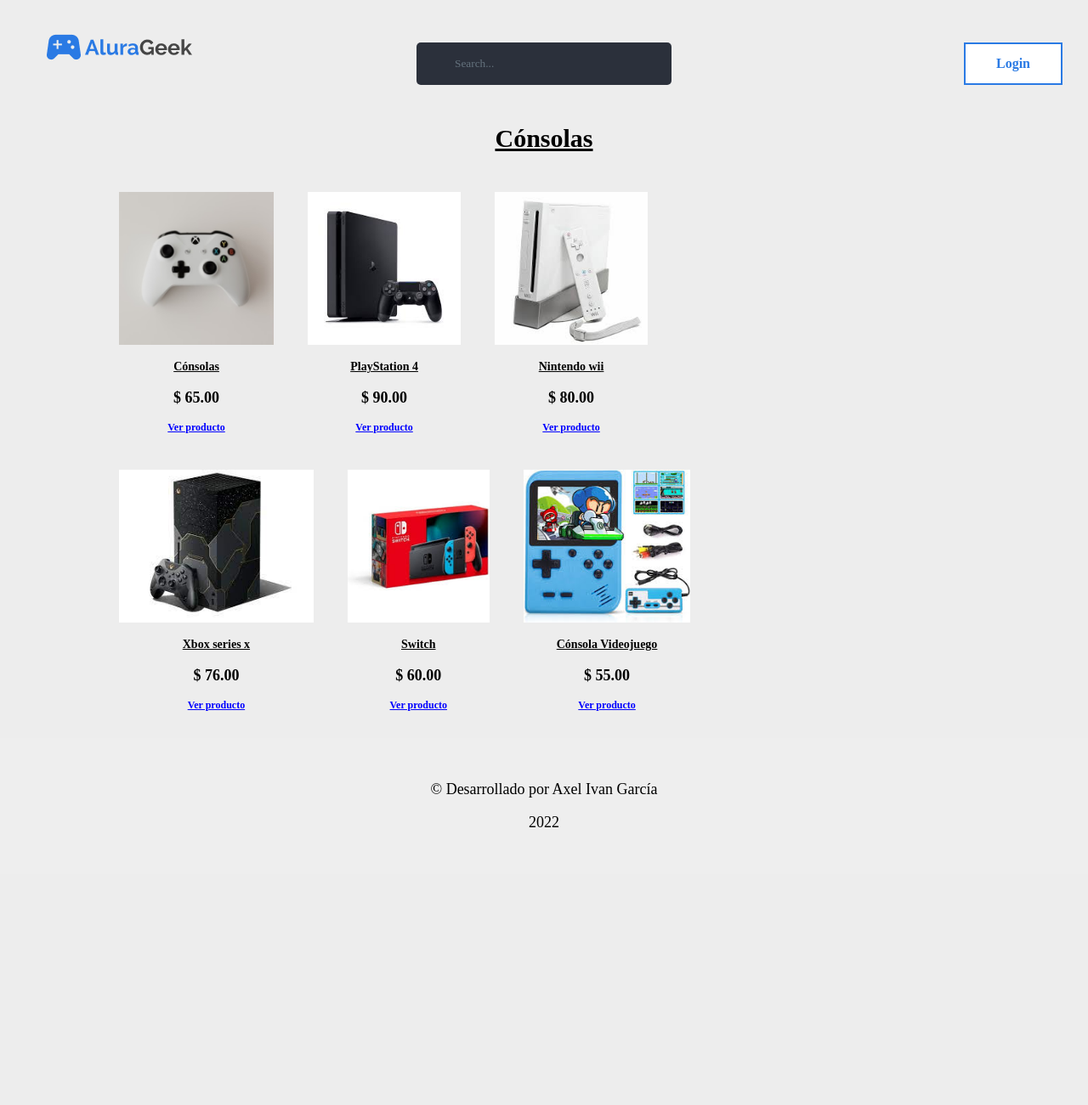
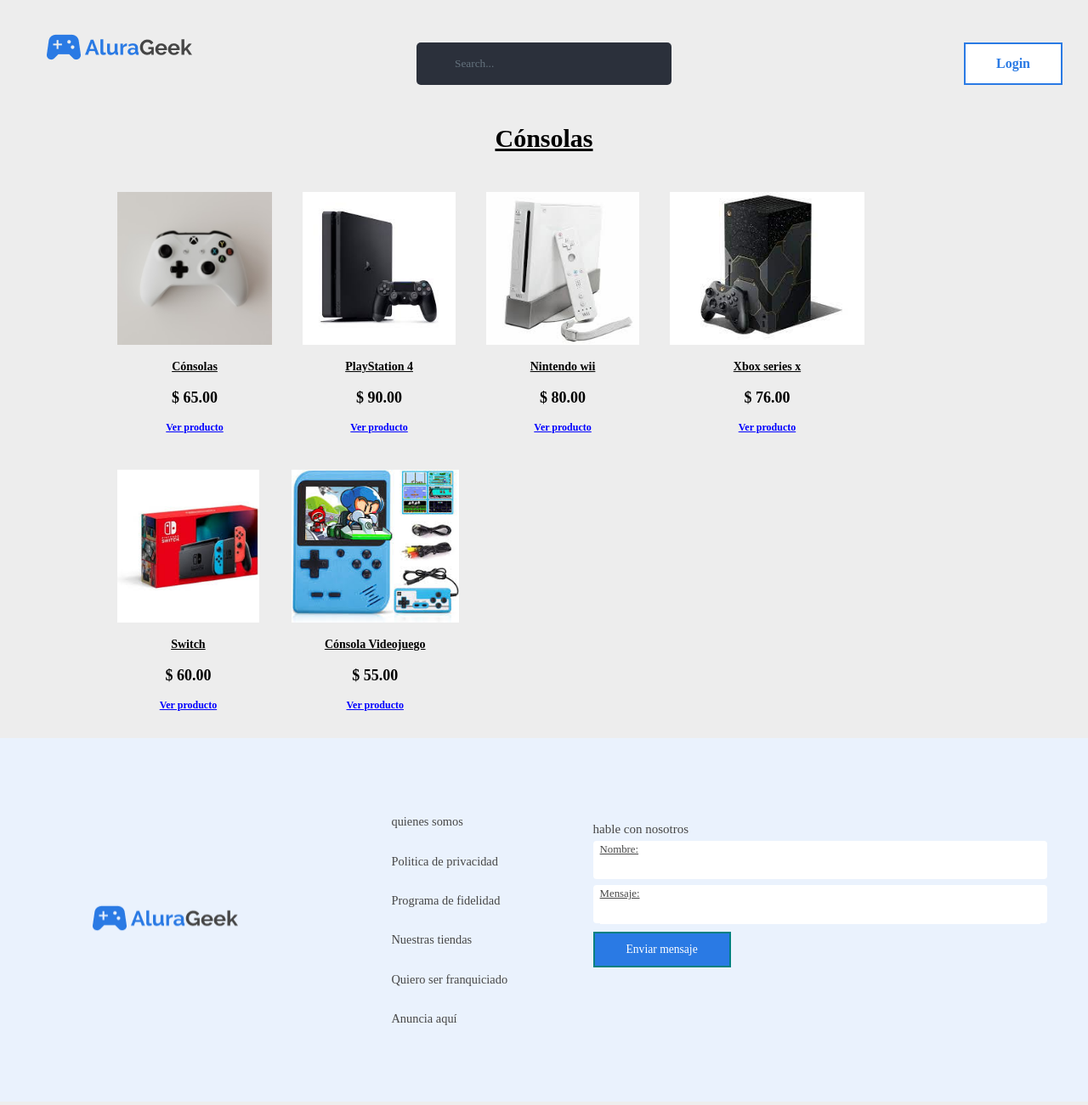
Before and after one commit to axlg98/E-commerce, a plain HTML site: page consola.html in a window 1280 px wide. Shown: the top 1301 px of the page at 85% size. Before the commit the page ends 1029 px from the top, so only its background shows below. Drawn offline with Linux system fonts and the light colour scheme.

Commit message:
agregando límitaciones y otras cosas

```diff
--- a/consola.html
+++ b/consola.html
@@ -8,12 +8,15 @@
     <link rel="stylesheet" type="text/css" href="css/style.css"/>
     <link rel="stylesheet" type="text/css" href="./css/rodapie/rodapie.css"/>
     <link rel="stylesheet" type="text/css" href="./css/productos-Galerias/productos-galeria.css"/>
+    <link rel="stylesheet" type="text/css" href="./css/contactos/contacts.css"/>
+    <link rel="stylesheet" type="text/css" href="./css/contactos/formulario.css"/>
+    <script src="./js/boton.js"></script>
     <title>Cónsolas</title>
 </head>
     <body>
         <header class="headerPrincipal">
             <div class="logo">
-                <img src="img/ecommerce.png" class="logo-header">
+                <a href="index.html"><img src="img/ecommerce.png" class="logo-header"></a>
             </div>
             <div class="box">
                 <div class="section-search">
@@ -31,31 +34,31 @@
                 <div class="categoria cat1">
                     <div class="capa capa__contenedor">
                     <ul class="lista__categoria lista__categoria-console">
-                        <li class="item">
+                        <li class="item item__console">
                             <img src="./img/consolas-videojuegos/joystick.png" alt="joystick" class="categoria__img">
                             <p class="item__titulo">Cónsolas</p>
                             <p class="item__precio">$ 65.00</p>
                             <a href="#"> <p>Ver producto</p></a>
                         </li>
-                        <li class="item">
+                        <li class="item item__console">
                             <img src="./img/consolas-videojuegos/play4.jpeg" alt=" PlayStation 4" class="categoria__img">
                             <p class="item__titulo">PlayStation 4</p>
                             <p class="item__precio">$ 90.00</p>
                             <a href="#"> <p>Ver producto</p></a>
                         </li>
-                        <li class="item">
+                        <li class="item item__console">
                             <img src="./img/consolas-videojuegos/wii.jpeg" alt="Nintendo wii" class="categoria__img">
                             <p class="item__titulo">Nintendo wii</p>
                             <p class="item__precio">$ 80.00</p>
                             <a href="#"> <p>Ver producto</p></a>
                         </li>
-                        <li class="item">
+                        <li class="item item__console">
                             <img src="./img/consolas-videojuegos/xbox.jpeg" alt="xbox" class="categoria__img">
                             <p class="item__titulo">Xbox series x</p>
                             <p class="item__precio">$ 76.00</p>
                             <a href="#"> <p>Ver producto</p></a>
                         </li>
-                        <li class="item">
+                        <li class="item item__console">
                             <img src="./img/consolas-videojuegos/switch.jpeg" alt="xbox" class="categoria__img">
                             <p class="item__titulo">Switch</p>
                             <p class="item__precio">$ 60.00</p>
@@ -72,6 +75,37 @@
                 </div>
             </div>
         </div>
+        <section class="contacts">
+            <div class="contacts__contenedor">
+                <div class="img__contacts">
+                    <img src="./img/footer-img/footer-Logo.png" alt="Logo de AluraGeek" class="contacts__img">
+                </div>
+                <div class="rodapie__contacts">
+                    <ul class="lista__contacts">
+                        <li class="item__contacts"> <p>quienes somos</p> </li>
+                        <li class="item__contacts"> <p>Politica de privacidad</p> </li>
+                        <li class="item__contacts"> <p>Programa de fidelidad</p> </li>
+                        <li class="item__contacts"> <p>Nuestras tiendas</p> </li>
+                        <li class="item__contacts"> <p>Quiero ser franquiciado</p> </li>
+                        <li class="item__contacts"> <p>Anuncia aquí</p> </li>
+                    </ul>
+                </div>
+                <div class="form">
+                    <form class="formulario">
+                        <span class="form__titulo">hable con nosotros</span>
+                        <div class="form__nombre">
+                            <label for="nombre">Nombre: </label>
+                            <input id="nombre" type="text"  name="campoTexto" onblur="validar(campoTexto.value)">
+                        </div>
+                        <div class="form__mensaje">
+                            <label for="mensaje">Mensaje:</label>
+                            <input id="mensaje" type="text" name="campoMensaje" onblur="validar(campoMensaje)">
+                        </div>
+                        <button class="btn__form" type="submit" href="#">Enviar mensaje</button>
+                    </form>
+                </div>
+            </div>
+        </section>
         <footer class="rodapie">
             <section class="descripcion">
                 <p class="rodapie__descripcion"> &copy Desarrollado por Axel Ivan García</p>
--- a/css/login/login.css
+++ b/css/login/login.css
@@ -26,7 +26,6 @@ main{
     height: 29px;
     left: 639px;
     top: 206px;
-
     font-family: 'Raleway';
     font-style: normal;
     font-weight: 700;
--- a/css/productos-Galerias/productos-galeria.css
+++ b/css/productos-Galerias/productos-galeria.css
@@ -93,6 +93,10 @@
     margin: 0 3.5rem;
 }
 
+.item__console{
+    margin: 0 .5rem;
+}
+
 @media (max-width: 768px){
     .capa__contenedor{
         display: flex;
@@ -119,4 +123,10 @@
     .lista__categoria a{
         margin: 10px 0;
     }
+    .lista__categoria-console{
+        margin: auto;
+    }
+    .item__console{
+        border: none;
+    }
 }
--- a/js/boton.js
+++ b/js/boton.js
@@ -1,5 +1,9 @@
 function btnConsole(){
     location.href = "/E-commerce/consola.html";
+}
+
+function btnLogin(){
+    location.href= "/E-commerce/login.html";
 }
 
 $(document).ready(function(){
--- a/js/login.js
+++ b/js/login.js
@@ -1,12 +1,6 @@
 //Funcionar boton Login en el index.html
 
 //import {controlUsuarioOk} from "./usuarios.js";
-
-function btnLogin(){
-    location.href= "/E-commerce/login.html";
-}
-
-var login = document.querySelector(".sectionLogin__form");
 
 class Usuario{
     email;
```
Also changed, not shown: index.html (+5 -4 lines), js/formulario.js (added, +11 -0 lines), login.html (+3 -3 lines), productos-similares-starWars.html (+2 -2 lines), js/validarUsuario.js (added).
